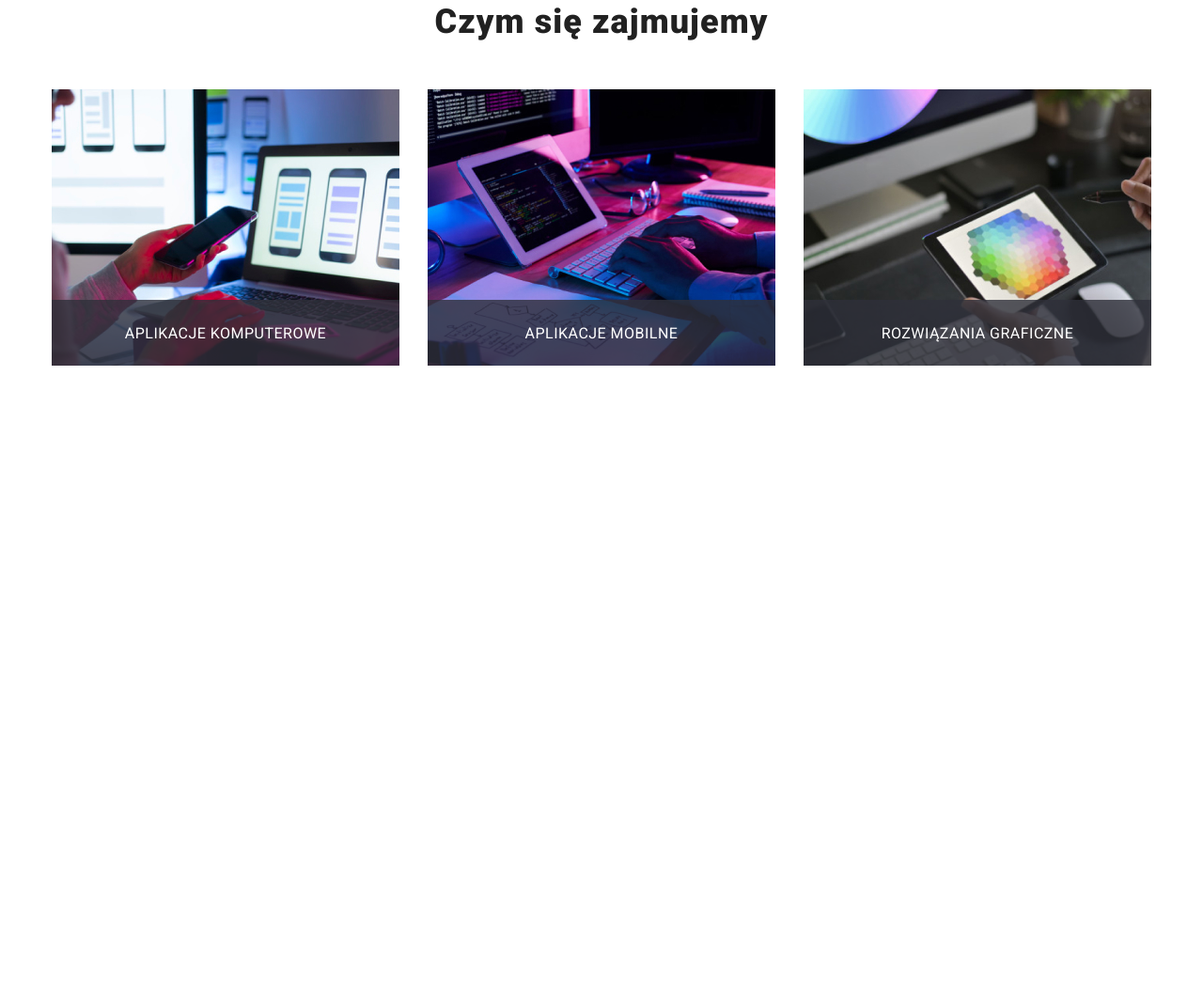
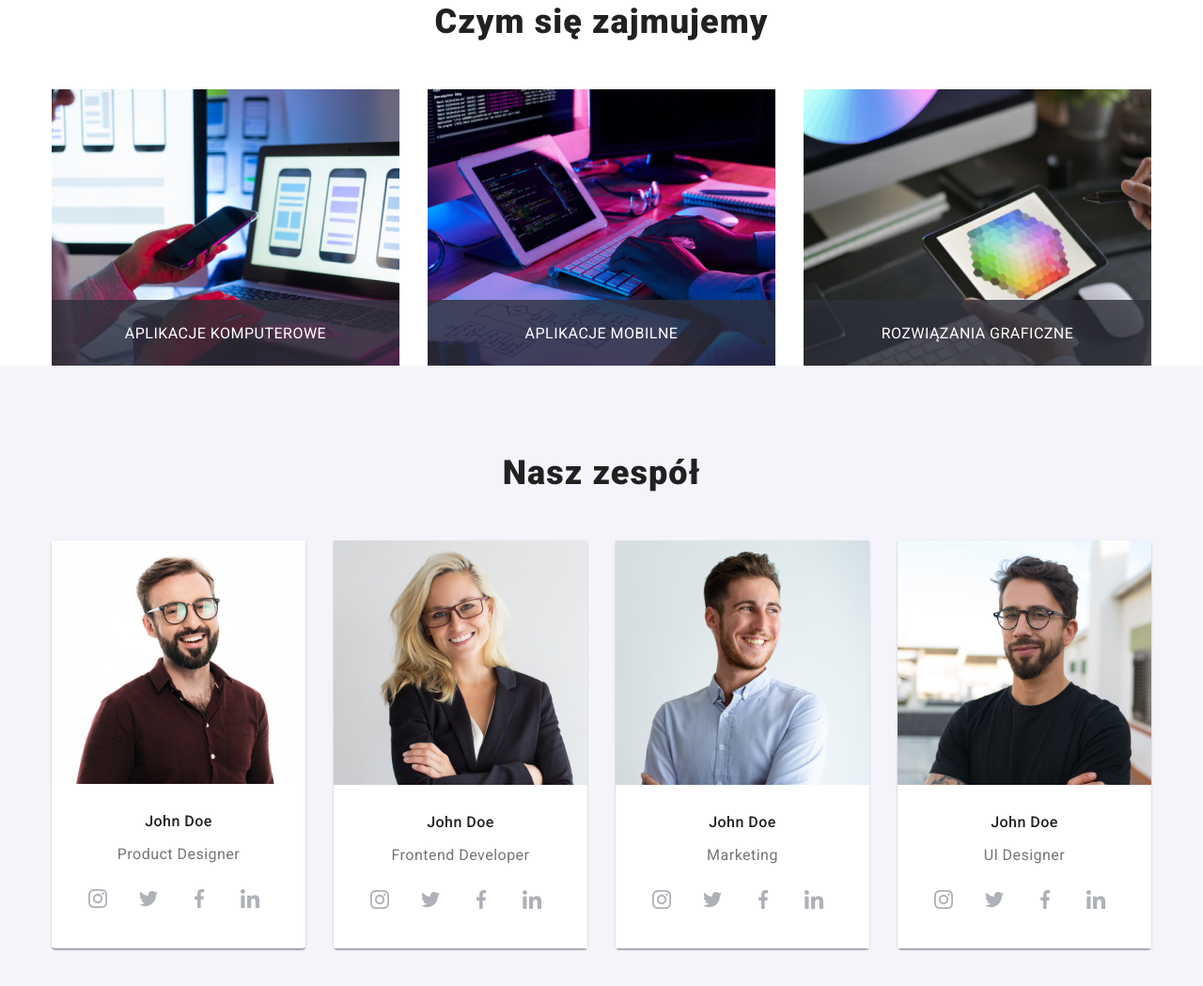
Before and after one commit to ewa-domanska/goit-markup-hw-08, a plain HTML site: page index.html in a window 1280 px wide. Shown: the part 1131-2180 px from the top of the page at 94% size. Before the commit the page ends 1520 px from the top, so only its background shows below. Drawn offline with nearby package versions, Linux system fonts and the light colour scheme.

Commit message:
Team - all brakepoints works

```diff
--- a/index.html
+++ b/index.html
@@ -153,176 +153,176 @@
             </ul>
         </div>
     </section>
-    <!--    <section class="section team-background">-->
-    <!--        &lt;!&ndash;zespół&ndash;&gt;-->
-    <!--        <div class="container">-->
-    <!--            <h2 class="secondary-header">Nasz zespół</h2>-->
-    <!--            <ul class="our-team">-->
-    <!--                <li class="our-team__item">-->
-    <!--                    <img class="our-team__photo" src="images/Zespół/product_designer.jpg"-->
-    <!--                         alt="Product Designer"/>-->
-    <!--                    <div class="our-team__background">-->
-    <!--                        <h3 class="our-team__header-name">John Doe</h3>-->
-    <!--                        <p class="our-team__header-position">Product Designer</p>-->
-    <!--                        <ul class="social-list list">-->
-    <!--                            <li class="social-list__item link">-->
-    <!--                                <a class="social-list__link" href="#">-->
-    <!--                                    <svg class="social-list__icon" width="20px" height="20px">-->
-    <!--                                        <use href="images/icons.svg#icon-instagram"></use>-->
-    <!--                                    </svg>-->
-    <!--                                </a>-->
-    <!--                            </li>-->
-    <!--                            <li class="social-list__item link">-->
-    <!--                                <a class="social-list__link" href="#">-->
-    <!--                                    <svg class="social-list__icon" width="20px" height="20px">-->
-    <!--                                        <use href="images/icons.svg#icon-twitter">-->
-    <!--                                        </use>-->
-    <!--                                    </svg>-->
-    <!--                                </a>-->
-    <!--                            </li>-->
-    <!--                            <li class="social-list__item link">-->
-    <!--                                <a class="social-list__link" href="#">-->
-    <!--                                    <svg class="social-list__icon" width="20px" height="20px">-->
-    <!--                                        <use href="images/icons.svg#icon-facebook">-->
-    <!--                                        </use>-->
-    <!--                                    </svg>-->
-    <!--                                </a>-->
-    <!--                            </li>-->
-    <!--                            <li class="social-list__item link">-->
-    <!--                                <a class="social-list__link" href="#">-->
-    <!--                                    <svg class="social-list__icon" width="20px" height="20px">-->
-    <!--                                        <use href="images/icons.svg#icon-linkedin">-->
-    <!--                                        </use>-->
-    <!--                                    </svg>-->
-    <!--                                </a>-->
-    <!--                            </li>-->
-    <!--                        </ul>-->
-    <!--                    </div>-->
-    <!--                </li>-->
-    <!--                <li class="our-team__item">-->
-    <!--                    <img class="our-team__photo" src="images/Zespół/Frontend_developer.jpg"-->
-    <!--                         alt="Frontend Developer"/>-->
-    <!--                    <div class="our-team__background">-->
-    <!--                        <h3 class="our-team__header-name">John Doe</h3>-->
-    <!--                        <p class="our-team__header-position">Frontend Developer</p>-->
-    <!--                        <ul class="social-list list ">-->
-    <!--                            <li class="social-list__item link">-->
-    <!--                                <a class="social-list__link" href="#">-->
-    <!--                                    <svg class="social-list__icon" width="20px" height="20px">-->
-    <!--                                        <use href="images/icons.svg#icon-instagram"></use>-->
-    <!--                                    </svg>-->
-    <!--                                </a>-->
-    <!--                            </li>-->
-    <!--                            <li class="social-list__item link">-->
-    <!--                                <a class="social-list__link" href="#">-->
-    <!--                                    <svg class="social-list__icon" width="20px" height="20px">-->
-    <!--                                        <use href="images/icons.svg#icon-twitter">-->
-    <!--                                        </use>-->
-    <!--                                    </svg>-->
-    <!--                                </a>-->
-    <!--                            </li>-->
-    <!--                            <li class="social-list__item link">-->
-    <!--                                <a class="social-list__link" href="#">-->
-    <!--                                    <svg class="social-list__icon" width="20px" height="20px">-->
-    <!--                                        <use href="images/icons.svg#icon-facebook">-->
-    <!--                                        </use>-->
-    <!--                                    </svg>-->
-    <!--                                </a>-->
-    <!--                            </li>-->
-    <!--                            <li class="social-list__item link">-->
-    <!--                                <a class="social-list__link" href="#">-->
-    <!--                                    <svg class="social-list__icon" width="20px" height="20px">-->
-    <!--                                        <use href="images/icons.svg#icon-linkedin">-->
-    <!--                                        </use>-->
-    <!--                                    </svg>-->
-    <!--                                </a>-->
-    <!--                            </li>-->
-    <!--                        </ul>-->
-    <!--                    </div>-->
-    <!--                </li>-->
-    <!--                <li class="our-team__item">-->
-    <!--                    <img class="our-team__photo" src="images/Zespół/Marketing.jpg" alt="Marketing"/>-->
-    <!--                    <div class="our-team__background">-->
-    <!--                        <h3 class="our-team__header-name">John Doe</h3>-->
-    <!--                        <p class="our-team__header-position">Marketing</p>-->
-    <!--                        <ul class="social-list list">-->
-    <!--                            <li class="social-list__item link">-->
-    <!--                                <a class="social-list__link" href="#">-->
-    <!--                                    <svg class="social-list__icon" width="20px" height="20px">-->
-    <!--                                        <use href="images/icons.svg#icon-instagram"></use>-->
-    <!--                                    </svg>-->
-    <!--                                </a>-->
-    <!--                            </li>-->
-    <!--                            <li class="social-list__item link">-->
-    <!--                                <a class="social-list__link" href="#">-->
-    <!--                                    <svg class="social-list__icon" width="20px" height="20px">-->
-    <!--                                        <use href="images/icons.svg#icon-twitter">-->
-    <!--                                        </use>-->
-    <!--                                    </svg>-->
-    <!--                                </a>-->
-    <!--                            </li>-->
-    <!--                            <li class="social-list__item link">-->
-    <!--                                <a class="social-list__link" href="#">-->
-    <!--                                    <svg class="social-list__icon" width="20px" height="20px">-->
-    <!--                                        <use href="images/icons.svg#icon-facebook">-->
-    <!--                                        </use>-->
-    <!--                                    </svg>-->
-    <!--                                </a>-->
-    <!--                            </li>-->
-    <!--                            <li class="social-list__item link">-->
-    <!--                                <a class="social-list__link" href="#">-->
-    <!--                                    <svg class="social-list__icon" width="20px" height="20px">-->
-    <!--                                        <use href="images/icons.svg#icon-linkedin">-->
-    <!--                                        </use>-->
-    <!--                                    </svg>-->
-    <!--                                </a>-->
-    <!--                            </li>-->
-    <!--                        </ul>-->
-    <!--                    </div>-->
-    <!--                </li>-->
-    <!--                <li class="our-team__item">-->
-    <!--                    <img class="our-team__photo" src="images/Zespół/Ul_Designer.jpg" alt="Ul Designer"/>-->
-    <!--                    <div class="our-team__background">-->
-    <!--                        <h3 class="our-team__header-name">John Doe</h3>-->
-    <!--                        <p class="our-team__header-position">Ul Designer</p>-->
-    <!--                        <ul class="social-list list">-->
-    <!--                            <li class="social-list__item link">-->
-    <!--                                <a class="social-list__link" href="#">-->
-    <!--                                    <svg class="social-list__icon" width="20px" height="20px">-->
-    <!--                                        <use href="images/icons.svg#icon-instagram"></use>-->
-    <!--                                    </svg>-->
-    <!--                                </a>-->
-    <!--                            </li>-->
-    <!--                            <li class="social-list__item link">-->
-    <!--                                <a class="social-list__link" href="#">-->
-    <!--                                    <svg class="social-list__icon" width="20px" height="20px">-->
-    <!--                                        <use href="images/icons.svg#icon-twitter">-->
-    <!--                                        </use>-->
-    <!--                                    </svg>-->
-    <!--                                </a>-->
-    <!--                            </li>-->
-    <!--                            <li class="social-list__item link">-->
-    <!--                                <a class="social-list__link" href="#">-->
-    <!--                                    <svg class="social-list__icon" width="20px" height="20px">-->
-    <!--                                        <use href="images/icons.svg#icon-facebook">-->
-    <!--                                        </use>-->
-    <!--                                    </svg>-->
-    <!--                                </a>-->
-    <!--                            </li>-->
-    <!--                            <li class="social-list__item link">-->
-    <!--                                <a class="social-list__link" href="#">-->
-    <!--                                    <svg class="social-list__icon" width="20px" height="20px">-->
-    <!--                                        <use href="images/icons.svg#icon-linkedin">-->
-    <!--                                        </use>-->
-    <!--                                    </svg>-->
-    <!--                                </a>-->
-    <!--                            </li>-->
-    <!--                        </ul>-->
-    <!--                    </div>-->
-    <!--                </li>-->
-    <!--            </ul>-->
-    <!--        </div>-->
-    <!--    </section>-->
+        <section class="section team-background">
+            <!--zespół-->
+            <div class="container">
+                <h2 class="secondary-header">Nasz zespół</h2>
+                <ul class="our-team">
+                    <li class="our-team__item">
+                        <img class="our-team__photo" src="images/Zespół/product_designer.jpg"
+                             alt="Product Designer"/>
+                        <div class="our-team__background">
+                            <h3 class="our-team__header-name">John Doe</h3>
+                            <p class="our-team__header-position">Product Designer</p>
+                            <ul class="social-list list">
+                                <li class="social-list__item link">
+                                    <a class="social-list__link" href="#">
+                                        <svg class="social-list__icon" width="20px" height="20px">
+                                            <use href="images/icons.svg#icon-instagram"></use>
+                                        </svg>
+                                    </a>
+                                </li>
+                                <li class="social-list__item link">
+                                    <a class="social-list__link" href="#">
+                                        <svg class="social-list__icon" width="20px" height="20px">
+                                            <use href="images/icons.svg#icon-twitter">
+                                            </use>
+                                        </svg>
+                                    </a>
+                                </li>
+                                <li class="social-list__item link">
+                                    <a class="social-list__link" href="#">
+                                        <svg class="social-list__icon" width="20px" height="20px">
+                                            <use href="images/icons.svg#icon-facebook">
+                                            </use>
+                                        </svg>
+                                    </a>
+                                </li>
+                                <li class="social-list__item link">
+                                    <a class="social-list__link" href="#">
+                                        <svg class="social-list__icon" width="20px" height="20px">
+                                            <use href="images/icons.svg#icon-linkedin">
+                                            </use>
+                                        </svg>
+                                    </a>
+                                </li>
+                            </ul>
+                        </div>
+                    </li>
+                    <li class="our-team__item">
+                        <img class="our-team__photo" src="images/Zespół/Frontend_developer.jpg"
+                             alt="Frontend Developer"/>
+                        <div class="our-team__background">
+                            <h3 class="our-team__header-name">John Doe</h3>
+                            <p class="our-team__header-position">Frontend Developer</p>
+                            <ul class="social-list list ">
+                                <li class="social-list__item link">
+                                    <a class="social-list__link" href="#">
+                                        <svg class="social-list__icon" width="20px" height="20px">
+                                            <use href="images/icons.svg#icon-instagram"></use>
+                                        </svg>
+                                    </a>
+                                </li>
+                                <li class="social-list__item link">
+                                    <a class="social-list__link" href="#">
+                                        <svg class="social-list__icon" width="20px" height="20px">
+                                            <use href="images/icons.svg#icon-twitter">
+                                            </use>
+                                        </svg>
+                                    </a>
+                                </li>
+                                <li class="social-list__item link">
+                                    <a class="social-list__link" href="#">
+                                        <svg class="social-list__icon" width="20px" height="20px">
+                                            <use href="images/icons.svg#icon-facebook">
+                                            </use>
+                                        </svg>
+                                    </a>
+                                </li>
+                                <li class="social-list__item link">
+                                    <a class="social-list__link" href="#">
+                                        <svg class="social-list__icon" width="20px" height="20px">
+                                            <use href="images/icons.svg#icon-linkedin">
+                                            </use>
+                                        </svg>
+                                    </a>
+                                </li>
+                            </ul>
+                        </div>
+                    </li>
+                    <li class="our-team__item">
+                        <img class="our-team__photo" src="images/Zespół/Marketing.jpg" alt="Marketing"/>
+                        <div class="our-team__background">
+                            <h3 class="our-team__header-name">John Doe</h3>
+                            <p class="our-team__header-position">Marketing</p>
+                            <ul class="social-list list">
+                                <li class="social-list__item link">
+                                    <a class="social-list__link" href="#">
+                                        <svg class="social-list__icon" width="20px" height="20px">
+                                            <use href="images/icons.svg#icon-instagram"></use>
+                                        </svg>
+                                    </a>
+                                </li>
+                                <li class="social-list__item link">
+                                    <a class="social-list__link" href="#">
+                                        <svg class="social-list__icon" width="20px" height="20px">
+                                            <use href="images/icons.svg#icon-twitter">
+                                            </use>
+                                        </svg>
+                                    </a>
+                                </li>
+                                <li class="social-list__item link">
+                                    <a class="social-list__link" href="#">
+                                        <svg class="social-list__icon" width="20px" height="20px">
+                                            <use href="images/icons.svg#icon-facebook">
+                                            </use>
+                                        </svg>
+                                    </a>
+                                </li>
+                                <li class="social-list__item link">
+                                    <a class="social-list__link" href="#">
+                                        <svg class="social-list__icon" width="20px" height="20px">
+                                            <use href="images/icons.svg#icon-linkedin">
+                                            </use>
+                                        </svg>
+                                    </a>
+                                </li>
+                            </ul>
+                        </div>
+                    </li>
+                    <li class="our-team__item">
+                        <img class="our-team__photo" src="images/Zespół/Ul_Designer.jpg" alt="Ul Designer"/>
+                        <div class="our-team__background">
+                            <h3 class="our-team__header-name">John Doe</h3>
+                            <p class="our-team__header-position">Ul Designer</p>
+                            <ul class="social-list list">
+                                <li class="social-list__item link">
+                                    <a class="social-list__link" href="#">
+                                        <svg class="social-list__icon" width="20px" height="20px">
+                                            <use href="images/icons.svg#icon-instagram"></use>
+                                        </svg>
+                                    </a>
+                                </li>
+                                <li class="social-list__item link">
+                                    <a class="social-list__link" href="#">
+                                        <svg class="social-list__icon" width="20px" height="20px">
+                                            <use href="images/icons.svg#icon-twitter">
+                                            </use>
+                                        </svg>
+                                    </a>
+                                </li>
+                                <li class="social-list__item link">
+                                    <a class="social-list__link" href="#">
+                                        <svg class="social-list__icon" width="20px" height="20px">
+                                            <use href="images/icons.svg#icon-facebook">
+                                            </use>
+                                        </svg>
+                                    </a>
+                                </li>
+                                <li class="social-list__item link">
+                                    <a class="social-list__link" href="#">
+                                        <svg class="social-list__icon" width="20px" height="20px">
+                                            <use href="images/icons.svg#icon-linkedin">
+                                            </use>
+                                        </svg>
+                                    </a>
+                                </li>
+                            </ul>
+                        </div>
+                    </li>
+                </ul>
+            </div>
+        </section>
 </main>
 
 <!--&lt;!&ndash;customers&ndash;&gt;-->
--- a/sass/layout/_team.scss
+++ b/sass/layout/_team.scss
@@ -2,17 +2,45 @@
   background: #F5F4FA;
 }
 
-.container .our-team {
-  display: flex;
+.our-team {
+  display: block;
   list-style: none;
+
+  @media screen and (min-width: $tablet) {
+    display: flex;
+    flex-wrap: wrap;
+  }
 }
 
 .our-team__item {
   box-shadow: 0 1px 3px rgba(0, 0, 0, 0.12), 0 1px 1px rgba(0, 0, 0, 0.14), 0 2px 1px rgba(0, 0, 0, 0.2);
   border-radius: 0 0 4px 4px;
 
-  &:not(:last-child) {
-    margin-right: 30px;
+  @media screen and (min-width: $mobile) and (max-width: $up-to-tablet) {
+    &:not(:last-child) {
+      margin-bottom: 30px;
+    }
+  }
+
+  @media screen and (min-width: $tablet) {
+    width: calc((100% - 30px) / 2);
+
+    &:nth-child(odd) {
+      margin-right: 30px;
+    }
+
+    &:nth-child(-n+2) {
+      margin-bottom: 30px;
+    }
+  }
+
+  @media screen and (min-width: $desktop) {
+    width: calc((100% - 90px) / 4);
+    margin-bottom: 30px;
+
+    &:not(:last-child) {
+      margin-right: 30px;
+    }
   }
 }
 
@@ -22,8 +50,7 @@
 }
 
 .our-team__photo {
-  height: 260px;
-  width: 270px;
+  width: 100%;
 }
 
 .our-team__header-name {
```
Also changed, not shown: css/main.css, css/main.min.css, 1 other file.
